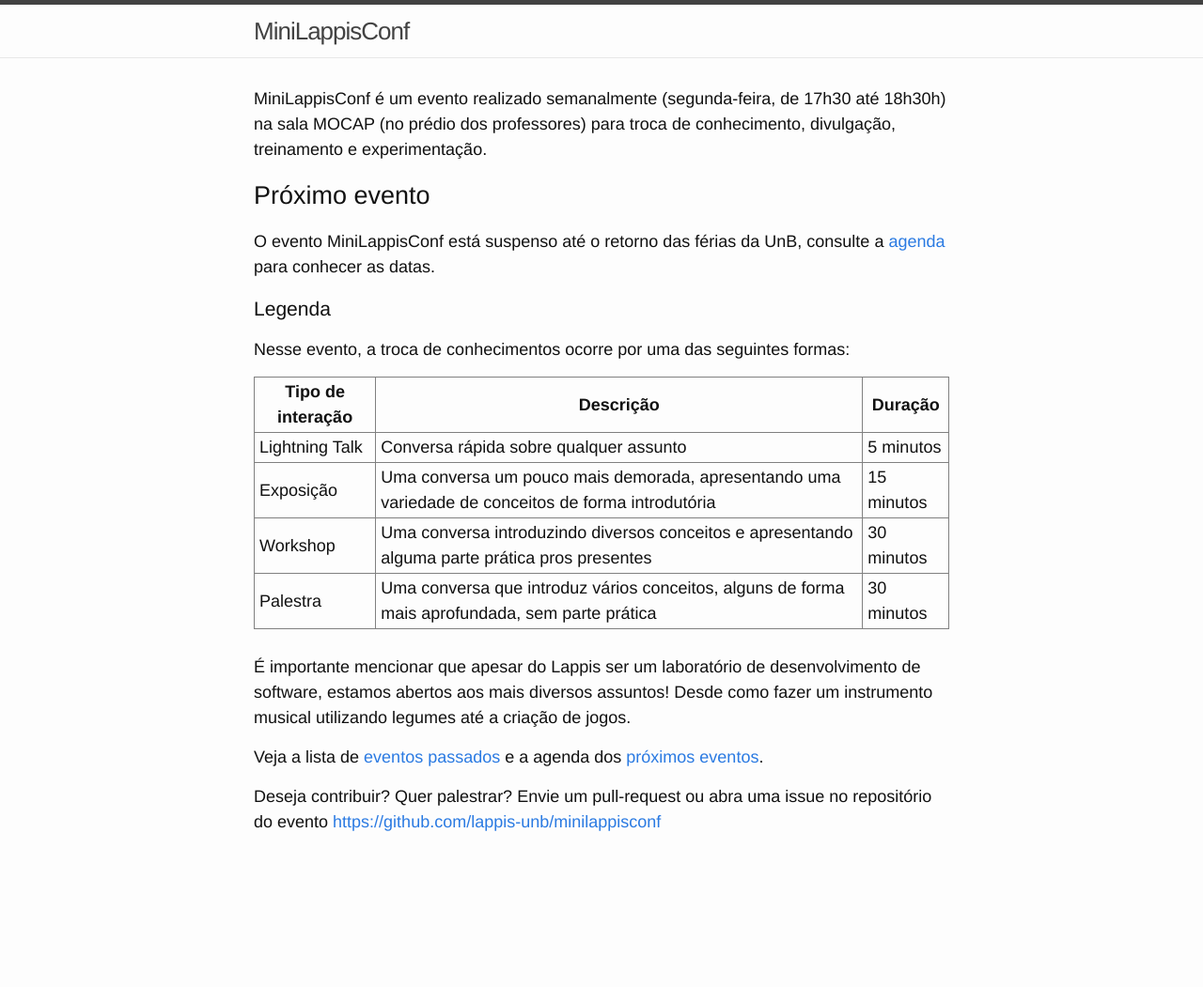
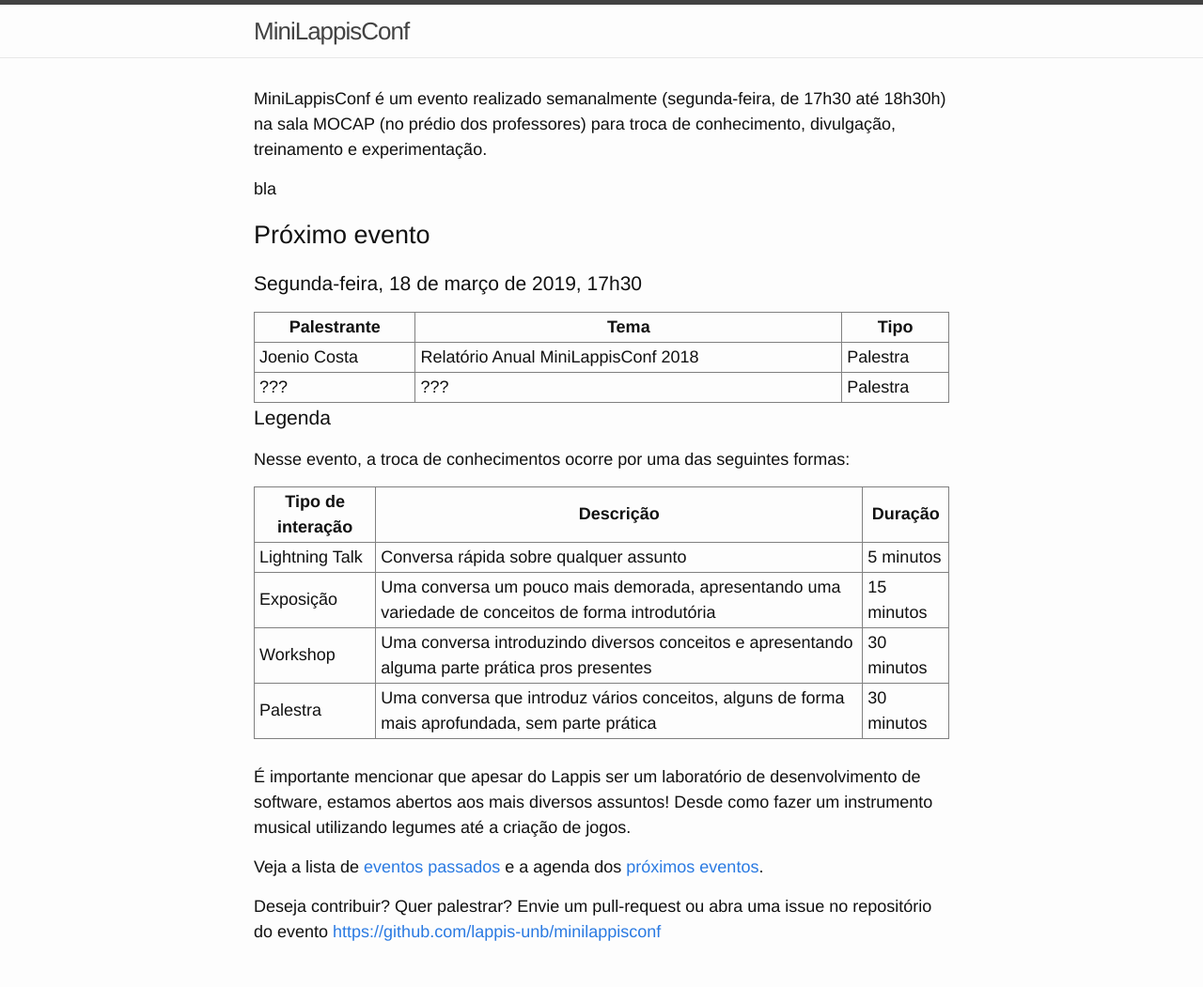
Before and after one commit to lappis-unb/MiniLappisConf, a Jekyll site: the page built from index.md, in a window 1280 px wide. Shown: the whole page at 94% size. Built offline with Jekyll 4.4.1, drawn with Linux system fonts in a browser that asks for light colours; before the commit the page ends 934 px from its top, so only the background shows below that.

Commit message:
relatorio anual 2018 (+Dockerfile)

```diff
--- a/index.md
+++ b/index.md
@@ -6,10 +6,16 @@ MiniLappisConf é um evento realizado semanalmente (segunda-feira, de 17h30 até
 18h30h) na sala MOCAP (no prédio dos professores) para troca de conhecimento,
 divulgação, treinamento e experimentação.
 
+bla
+
 ## Próximo evento
 
-O evento MiniLappisConf está suspenso até o retorno das férias da UnB, consulte
-a <a href="agenda">agenda</a> para conhecer as datas.
+### Segunda-feira, 18 de março de 2019, 17h30
+
+| Palestrante     | Tema                                            | Tipo     |
+| --------------- | ----------------------------------------------- | -------- |
+| Joenio Costa    | Relatório Anual MiniLappisConf 2018             | Palestra |
+| ???             | ???                                             | Palestra |
 
 ### Legenda
 
```
Also changed, not shown: Gemfile (added, +8 -0 lines), passados.md (+1 -1 lines), relatorio-2018.md (added, +62 -0 lines), README.md (added), fotos/20180730_172116.jpg (added), fotos/20180806_173212_001.jpg (added), fotos/20180813_173900_001.jpg (added), fotos/20180820_171318.jpg (added), fotos/IMG_20180326_172505_HDR.jpg (added), fotos/IMG_20180326_175607_HDR.jpg (added), fotos/IMG_20180326_181339_HDR.jpg (added), fotos/IMG_20180402_174609_HDR.jpg (added), fotos/IMG_20180416_180413_HDR.jpg (added), relatorio-2018.png (added), 4 other files.
